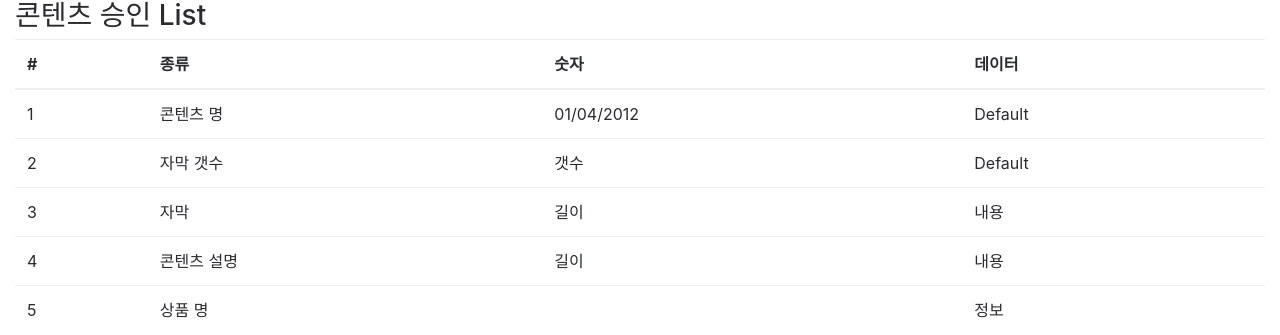
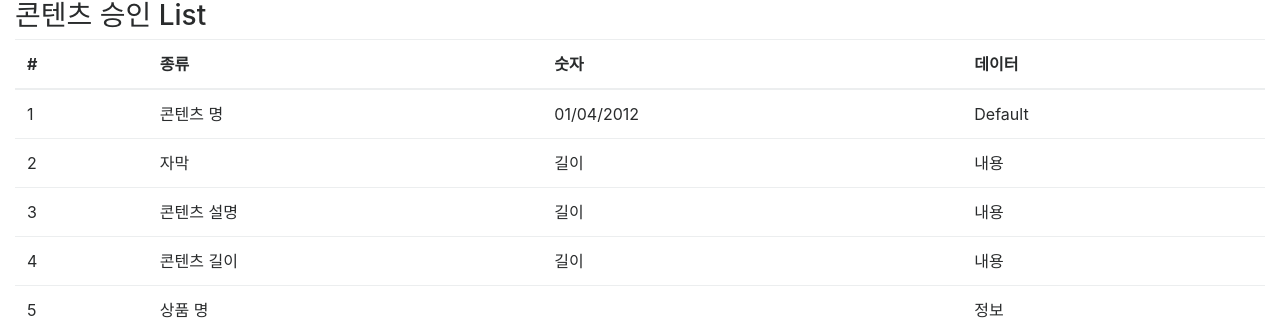
Before and after one commit to comanni/testcode, a plain HTML site: page contentApprove/harry.html in a window 1280 px wide. Shown: the top 335 px of the page. Drawn offline with Linux system fonts and the light colour scheme.

Commit message:
Add files via upload

```diff
--- a/contentApprove/harry.html
+++ b/contentApprove/harry.html
@@ -54,23 +54,10 @@
 							Default
 						</td>
 					</tr>
+
 					<tr>
 						<td>
 							2
-						</td>
-						<td>
-							자막 갯수
-						</td>
-						<td>
-							갯수
-						</td>
-						<td>
-							Default
-						</td>
-					</tr>
-					<tr>
-						<td>
-							3
 						</td>
 						<td>
 							자막
@@ -84,7 +71,7 @@
 					</tr>
 					<tr>
 						<td>
-							4
+							3
 						</td>
 						<td>
 							콘텐츠 설명
@@ -96,6 +83,19 @@
 							내용
 						</td>
 					</tr>
+					<td>
+						4
+					</td>
+					<td>
+						콘텐츠 길이
+					</td>
+					<td>
+						길이
+					</td>
+					<td>
+						내용
+					</td>
+				</tr>
 					<tr>
 						<td>
 							5
```
